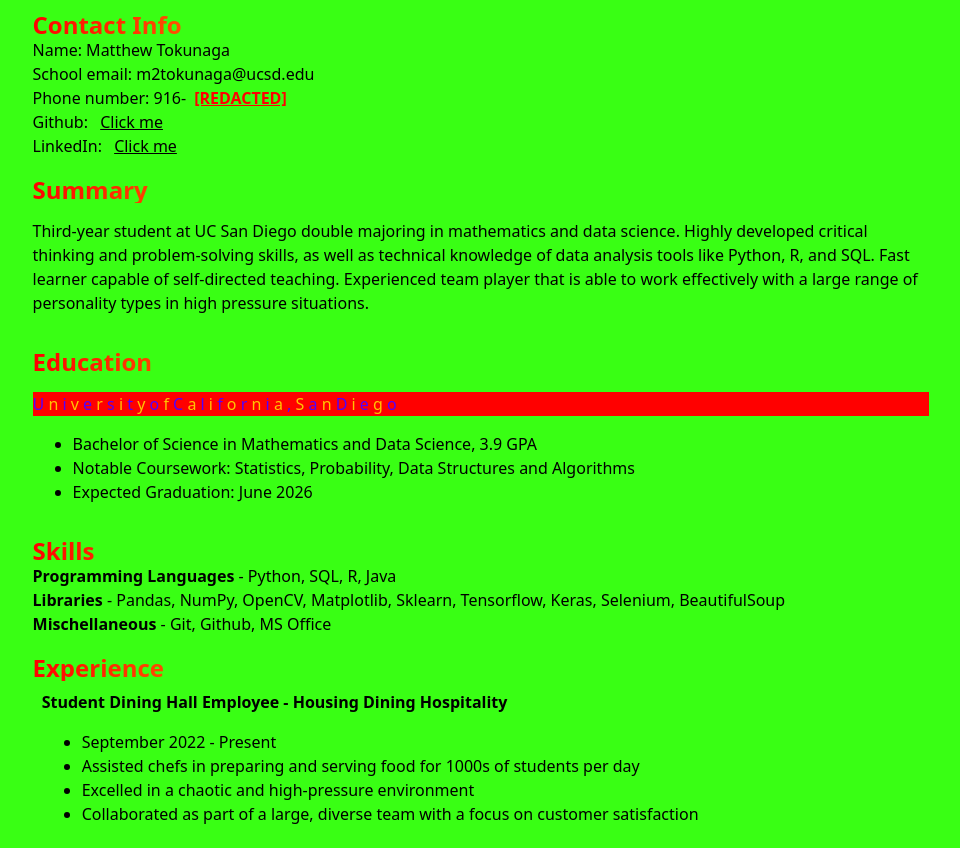
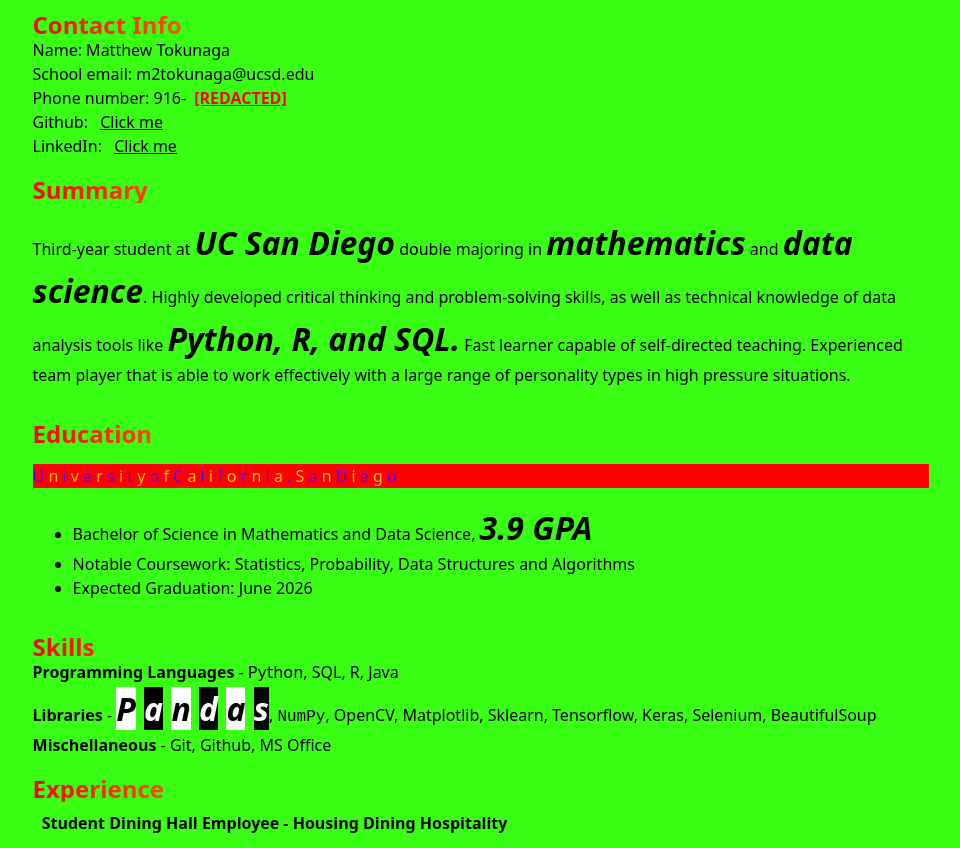
Before and after one commit to MattTokunaga/portfolio, a plain HTML site: page resume/index.html in a window 1280 px wide. Shown: the part 251-1099 px from the top of the page, without its empty margins (159-1119 px from the left). Drawn offline with Linux system fonts and the light colour scheme.

Commit message:
made resume look even prettier

```diff
--- a/resume/index.html
+++ b/resume/index.html
@@ -29,7 +29,7 @@
     </div>
     <section>
         <h2>Summary</h2>
-        <p>Third-year student at UC San Diego double majoring in mathematics and data science. Highly developed critical thinking and problem-solving skills, as well as technical knowledge of data analysis tools like Python, R, and SQL. Fast learner capable of self-directed teaching. Experienced team player that is able to work effectively with a large range of personality types in high pressure situations.</p>
+        <p>Third-year student at <em>UC San Diego</em> double majoring in <em>mathematics</em> and <em>data science</em>. Highly developed critical thinking and problem-solving skills, as well as technical knowledge of data analysis tools like <em>Python, R, and SQL.</em> Fast learner capable of self-directed teaching. Experienced team player that is able to work effectively with a large range of personality types in high pressure situations.</p>
     </section>
     <section>
         <h2>Education</h2>
@@ -74,15 +74,23 @@
             <span>g</span>
             <span>o</span>
         <ul>
-            <li>Bachelor of Science in Mathematics and Data Science, 3.9 GPA</li>
+            <li>Bachelor of Science in Mathematics and Data Science, <em class="gpa">3.9 GPA</em></li>
             <li>Notable Coursework: Statistics, Probability, Data Structures and Algorithms</li>
             <li>Expected Graduation: <time datetime="2026-06">June 2026</time></li>
         </ul>
     </section>
     <section>
         <h2 class="skills">Skills</h2>
-        <b>Programming Languages</b> - Python, SQL, R, Java <br>
-        <b>Libraries</b> - Pandas, NumPy, OpenCV, Matplotlib, Sklearn, Tensorflow, Keras, Selenium, BeautifulSoup <br>
+        <b>Programming Languages</b> - <span class="python">Python</span>, SQL, R, Java <br>
+        <b>Libraries</b> -
+        <em>
+        <span class="black">P</span>
+        <span class="white">a</span>
+        <span class="black">n</span>
+        <span class="white">d</span>
+        <span class="black">a</span>
+        <span class="white">s</span></em>,
+        <span class="numpy">NumPy</span>, OpenCV, Matplotlib, Sklearn, Tensorflow, Keras, Selenium, BeautifulSoup <br>
         <b>Mischellaneous</b> - Git, Github, MS Office
     </section>
     <section>
@@ -131,7 +139,7 @@
         <a href="https://github.com/MattTokunaga/opencv-shot-tracking-color" target="_blank">Automatic Basketball Shot Tracker</a>
         <ul>
             <li>Implemented color maps and Hough’s Circle Detection algorithm with OpenCV to automatically identify the basketball and rim</li>
-            <li>Developed a Python algorithm to determine shot outcomes to over 80%</li>
+            <li>Developed a Python algorithm to determine shot outcomes to over 80% accuracy</li>
         </ul>
         <a href="https://matttokunaga.github.io/recipe-analysis/" target="_blank">Recipe Analysis</a>
         <ul>
--- a/style.css
+++ b/style.css
@@ -89,6 +89,16 @@
 .alternate-colors {
     background-color: red;
 }
+
+span.black {
+    color: black;
+    background-color: white;
+}
+span.white {
+    color: white;
+    background-color: black;
+}
+
 body.resume {
     background-color: var(--color-accent);
 }
@@ -192,3 +202,16 @@
     height: 100%;
     object-fit: cover;
 }
+
+span.numpy {
+    font-family: "Courier New", monospace;
+}
+
+span.python {
+    font-family: 'Brush Script MT', cursive;;
+}
+
+em {
+    font-weight: bold;
+    font-size: xx-large;
+}
```
Also changed, not shown: 1 other file.
